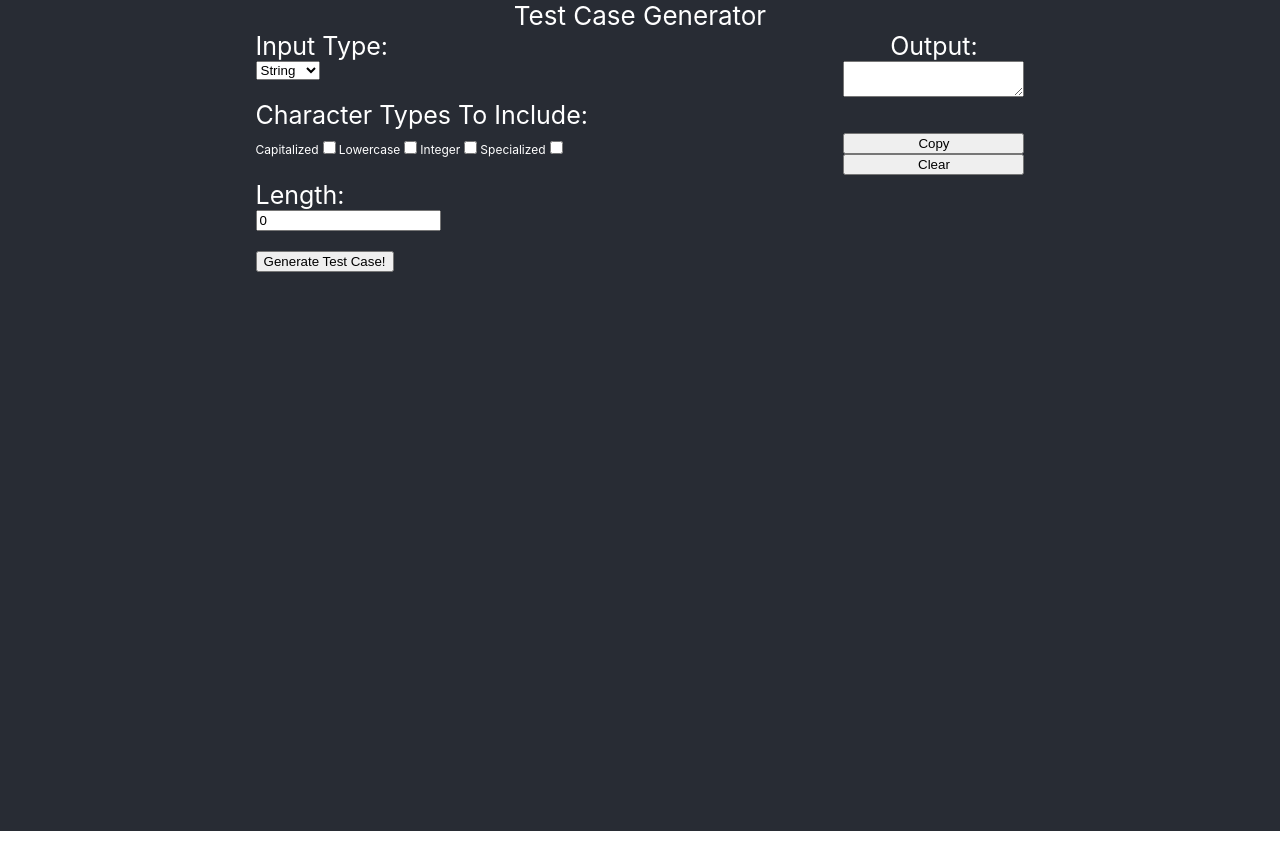
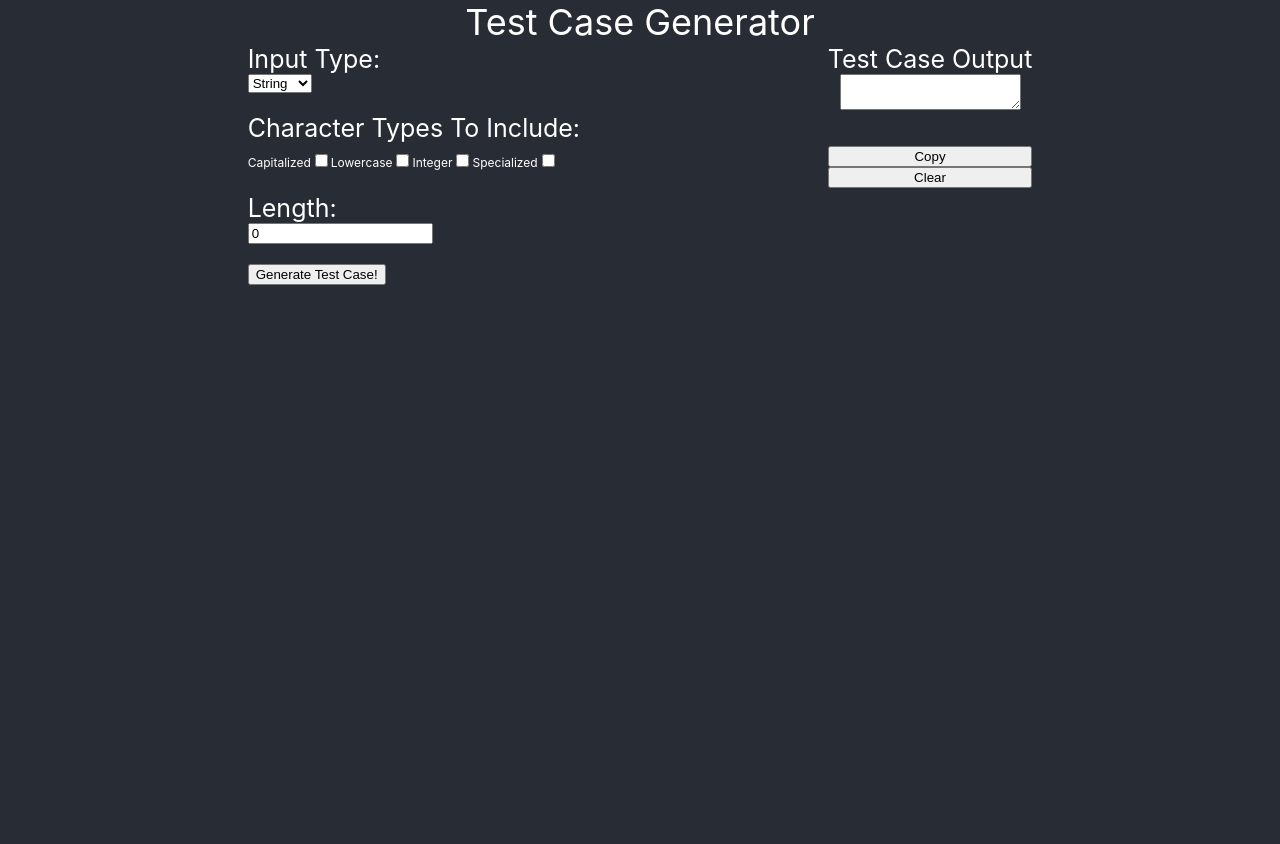
Before and after one commit to jennhuynh02/test-jennerator, a React (Create React App) app: page / in a window 1280 px wide. Built offline with nearby package versions, Linux system fonts and the light colour scheme.

Commit message:
Adding test case generator button functionality

```diff
--- a/src/App.css
+++ b/src/App.css
@@ -6,7 +6,7 @@
 }
 
 .App-header {
-  font-size: calc(10px + 2vmin);
+  font-size: calc(20px + 2vmin);
 }
 
 .App-link {
--- a/src/components/generator/generator.jsx
+++ b/src/components/generator/generator.jsx
@@ -46,7 +46,7 @@ class Generator extends React.Component {
     console.log(this.state)
     return (
       <div className="generator">
-        <Input update={this.update} check={this.check} length={this.state.length} createOut={this.createOutput}/>
+        <Input update={this.update} check={this.check} length={this.state.length} createOutput={this.createOutput}/>
 
         <Output output={this.state.output} update={this.update} clear={this.clear}/>
       </div>
--- a/src/components/output/output.jsx
+++ b/src/components/output/output.jsx
@@ -19,7 +19,7 @@ class Output extends React.Component {
     console.log(this.props)
     return (
       <div className="output">
-        <label>Output:
+        <label>Test Case Output
           <br />
           <textarea id="output" value={this.props.output} onChange={this.props.update('output')}/>
         </label>
```
